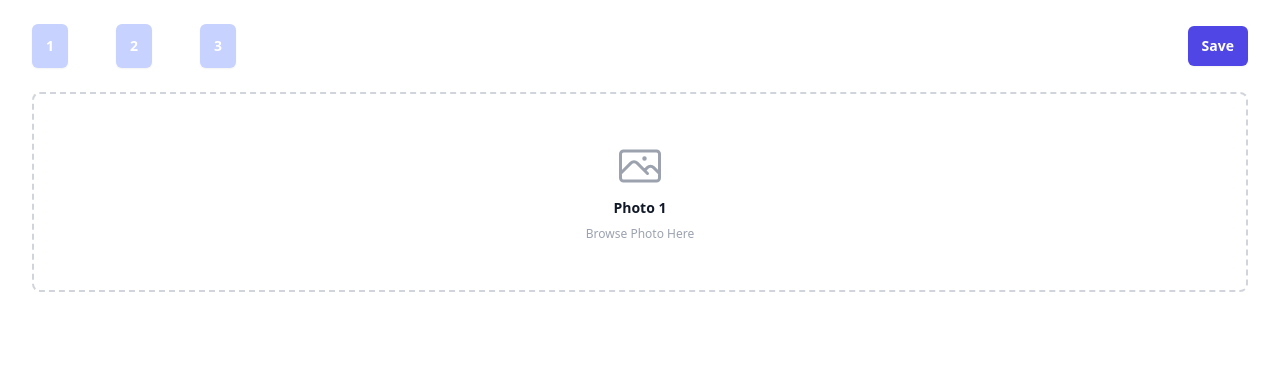
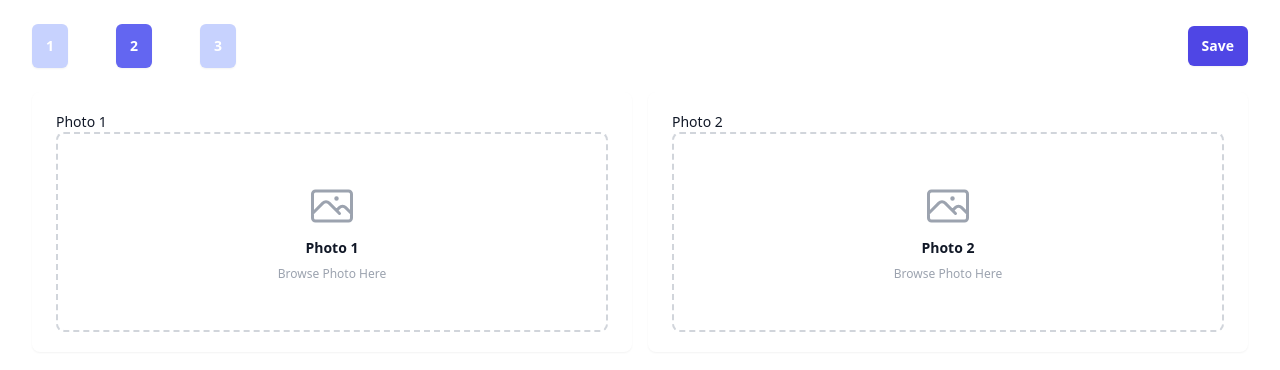
Before and after one commit to renztoygwapo/co-foundry-frontend, a Nuxt app: page / in a window 1280 px wide. Shown: the top 370 px of the page. Built offline with nearby package versions, Linux system fonts and the light colour scheme.

Commit message:
added layout 2 and 3

```diff
--- a/components/LayoutThree.vue
+++ b/components/LayoutThree.vue
@@ -1,11 +1,94 @@
 <template>
     <div class="mx-auto max-w-7xl px-4 sm:px-6 lg:px-8">
-            <button type="button" class="relative block w-full rounded-lg border-2 border-dashed border-gray-300 p-12 text-center hover:border-gray-400 focus:outline-none focus:ring-2 focus:ring-indigo-500 focus:ring-offset-2">
+        <div class="grid grid-cols-1 gap-4 sm:grid-cols-2">
+            <div v-for="photo in photos" :key="photo.name" class="relative flex items-center space-x-3 rounded-lg bg-white px-6 py-5 shadow-sm focus-within:ring-2 focus-within:ring-indigo-500 focus-within:ring-offset-2 hover:border-gray-400">
+            <div class="min-w-0 flex-1">
+                <p class="text-sm font-medium text-gray-900">{{ photo.name }}</p>
+                <cropper
+                v-if="photo.photoPath"
+                class="cropper"
+                :src="photo.photoPath"
+                :stencil-props="{
+                    aspectRatio: 10/12
+                }"
+                @change="cropImg"
+            />
+            <button @click="fileOPen(photo.code)" type="button" class="w-full rounded-lg border-2 border-dashed border-gray-300 p-12 text-center hover:border-gray-400 focus:outline-none focus:ring-2 focus:ring-indigo-500 focus:ring-offset-2">
             <svg class="mx-auto h-12 w-12 text-gray-400"  xmlns="http://www.w3.org/2000/svg" fill="none" viewBox="0 0 24 24" stroke-width="1.5" stroke="currentColor">
                 <path stroke-linecap="round" stroke-linejoin="round" d="M2.25 15.75l5.159-5.159a2.25 2.25 0 013.182 0l5.159 5.159m-1.5-1.5l1.409-1.409a2.25 2.25 0 013.182 0l2.909 2.909m-18 3.75h16.5a1.5 1.5 0 001.5-1.5V6a1.5 1.5 0 00-1.5-1.5H3.75A1.5 1.5 0 002.25 6v12a1.5 1.5 0 001.5 1.5zm10.5-11.25h.008v.008h-.008V8.25zm.375 0a.375.375 0 11-.75 0 .375.375 0 01.75 0z" />
             </svg>
-            <span class="mt-2 block text-sm font-semibold text-gray-900">Photo 3</span>
+            <span class="mt-2 block text-sm font-semibold text-gray-900">{{  photo.name }}</span>
+            <input type="file" :id="`file-${photo.code}`" style="display: none" @change="onSelectPhoto" />
             <p class="text-xs text-gray-400 mt-2">Browse Photo Here</p>
             </button>
+            </div>
+            </div>
+        </div>
     </div>
-  </template>
+</template>
+
+<script setup>
+import { ref } from 'vue'
+import { useUtilStore } from '@/store/util'
+import { Cropper } from 'vue-advanced-cropper'
+import 'vue-advanced-cropper/dist/style.css'
+
+const util = useUtilStore()
+const photo = ref('')
+const photoPath = ref('')
+const selectedCode = ref(1)
+const publicUrl = ref('')
+// triggered file open function
+const fileOPen = (async (code) => {
+    document.getElementById(`file-${code}`).click()
+    const selectedPhoto = photos.value.find( el => el.code === code)
+    console.log(selectedPhoto)
+    selectedCode.value = code
+})
+
+const photos = ref([
+  {
+    code: 1,
+    name: 'Photo 1',
+    photoPath: ''
+  },
+  {
+    code: 2,
+    name: 'Photo 2',
+    photoPath: ''
+  },
+  {
+    code: 3,
+    name: 'Photo 3',
+    photoPath: ''
+  }
+])
+
+// selecting photo action
+const onSelectPhoto = (async (e) => {
+    const file = e.target.files[0]
+    photo.value = file
+    // photoPath.value = URL.createObjectURL(file)
+    console.log(photos[selectedCode.value - 1])
+
+    photos.value[selectedCode.value - 1].photoPath = URL.createObjectURL(file)
+
+
+    // const formData = new FormData();
+    // formData.append('image', photo.value);
+    // util.uploadPhoto('http://co-foundry-api.test/api/image', formData)
+})
+
+// cropper img
+const cropImg = (async ({ coordinates, canvas }) => {
+    util.setImage(`http://co-foundry-api.test/image/${coordinates.width}/${coordinates.height}/${coordinates.left}/${coordinates.top}`, coordinates)
+})
+</script>
+
+<style>
+.cropper {
+	height: 100%;
+	width: 100%;
+	background: #DDD;
+}
+</style>
--- a/components/LayoutTwo.vue
+++ b/components/LayoutTwo.vue
@@ -1,11 +1,89 @@
 <template>
     <div class="mx-auto max-w-7xl px-4 sm:px-6 lg:px-8">
-            <button type="button" class="relative block w-full rounded-lg border-2 border-dashed border-gray-300 p-12 text-center hover:border-gray-400 focus:outline-none focus:ring-2 focus:ring-indigo-500 focus:ring-offset-2">
+        <div class="grid grid-cols-1 gap-4 sm:grid-cols-2">
+            <div v-for="photo in photos" :key="photo.name" class="relative flex items-center space-x-3 rounded-lg bg-white px-6 py-5 shadow-sm focus-within:ring-2 focus-within:ring-indigo-500 focus-within:ring-offset-2 hover:border-gray-400">
+            <div class="min-w-0 flex-1">
+                <p class="text-sm font-medium text-gray-900">{{ photo.name }}</p>
+                <cropper
+                v-if="photo.photoPath"
+                class="cropper"
+                :src="photo.photoPath"
+                :stencil-props="{
+                    aspectRatio: 10/12
+                }"
+                @change="cropImg"
+            />
+            <button @click="fileOPen(photo.code)" type="button" class="w-full rounded-lg border-2 border-dashed border-gray-300 p-12 text-center hover:border-gray-400 focus:outline-none focus:ring-2 focus:ring-indigo-500 focus:ring-offset-2">
             <svg class="mx-auto h-12 w-12 text-gray-400"  xmlns="http://www.w3.org/2000/svg" fill="none" viewBox="0 0 24 24" stroke-width="1.5" stroke="currentColor">
                 <path stroke-linecap="round" stroke-linejoin="round" d="M2.25 15.75l5.159-5.159a2.25 2.25 0 013.182 0l5.159 5.159m-1.5-1.5l1.409-1.409a2.25 2.25 0 013.182 0l2.909 2.909m-18 3.75h16.5a1.5 1.5 0 001.5-1.5V6a1.5 1.5 0 00-1.5-1.5H3.75A1.5 1.5 0 002.25 6v12a1.5 1.5 0 001.5 1.5zm10.5-11.25h.008v.008h-.008V8.25zm.375 0a.375.375 0 11-.75 0 .375.375 0 01.75 0z" />
             </svg>
-            <span class="mt-2 block text-sm font-semibold text-gray-900">Photo 2</span>
+            <span class="mt-2 block text-sm font-semibold text-gray-900">{{  photo.name }}</span>
+            <input type="file" :id="`file-${photo.code}`" style="display: none" @change="onSelectPhoto" />
             <p class="text-xs text-gray-400 mt-2">Browse Photo Here</p>
             </button>
+            </div>
+            </div>
+        </div>
     </div>
-  </template>
+</template>
+
+<script setup>
+import { ref } from 'vue'
+import { useUtilStore } from '@/store/util'
+import { Cropper } from 'vue-advanced-cropper'
+import 'vue-advanced-cropper/dist/style.css'
+
+const util = useUtilStore()
+const photo = ref('')
+const photoPath = ref('')
+const selectedCode = ref(1)
+const publicUrl = ref('')
+// triggered file open function
+const fileOPen = (async (code) => {
+    document.getElementById(`file-${code}`).click()
+    const selectedPhoto = photos.value.find( el => el.code === code)
+    console.log(selectedPhoto)
+    selectedCode.value = code
+})
+
+const photos = ref([
+  {
+    code: 1,
+    name: 'Photo 1',
+    photoPath: ''
+  },
+  {
+    code: 2,
+    name: 'Photo 2',
+    photoPath: ''
+  },
+])
+
+// selecting photo action
+const onSelectPhoto = (async (e) => {
+    const file = e.target.files[0]
+    photo.value = file
+    // photoPath.value = URL.createObjectURL(file)
+    console.log(photos[selectedCode.value - 1])
+
+    photos.value[selectedCode.value - 1].photoPath = URL.createObjectURL(file)
+
+
+    // const formData = new FormData();
+    // formData.append('image', photo.value);
+    // util.uploadPhoto('http://co-foundry-api.test/api/image', formData)
+})
+
+// cropper img
+const cropImg = (async ({ coordinates, canvas }) => {
+    util.setImage(`http://co-foundry-api.test/image/${coordinates.width}/${coordinates.height}/${coordinates.left}/${coordinates.top}`, coordinates)
+})
+</script>
+
+<style>
+.cropper {
+	height: 100%;
+	width: 100%;
+	background: #DDD;
+}
+</style>
--- a/store/util.ts
+++ b/store/util.ts
@@ -2,7 +2,7 @@ import { defineStore } from 'pinia'
 
 export const useUtilStore = defineStore('util', {
   state: () => ({
-    layoutAction: '',
+    layoutAction: 2,
     open: false,
     cropImageOne: '',
     imgCoordinates: {}
```
